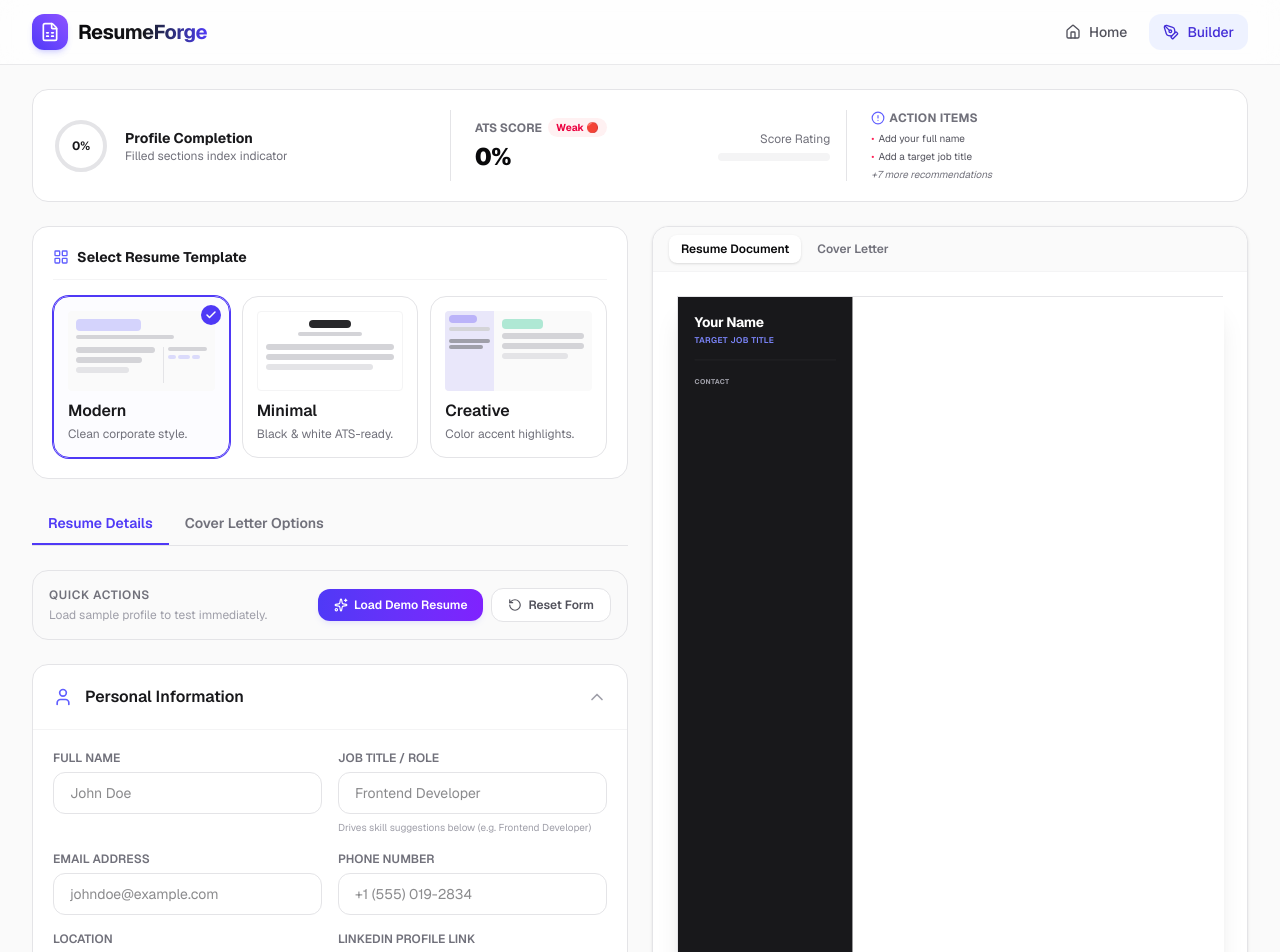
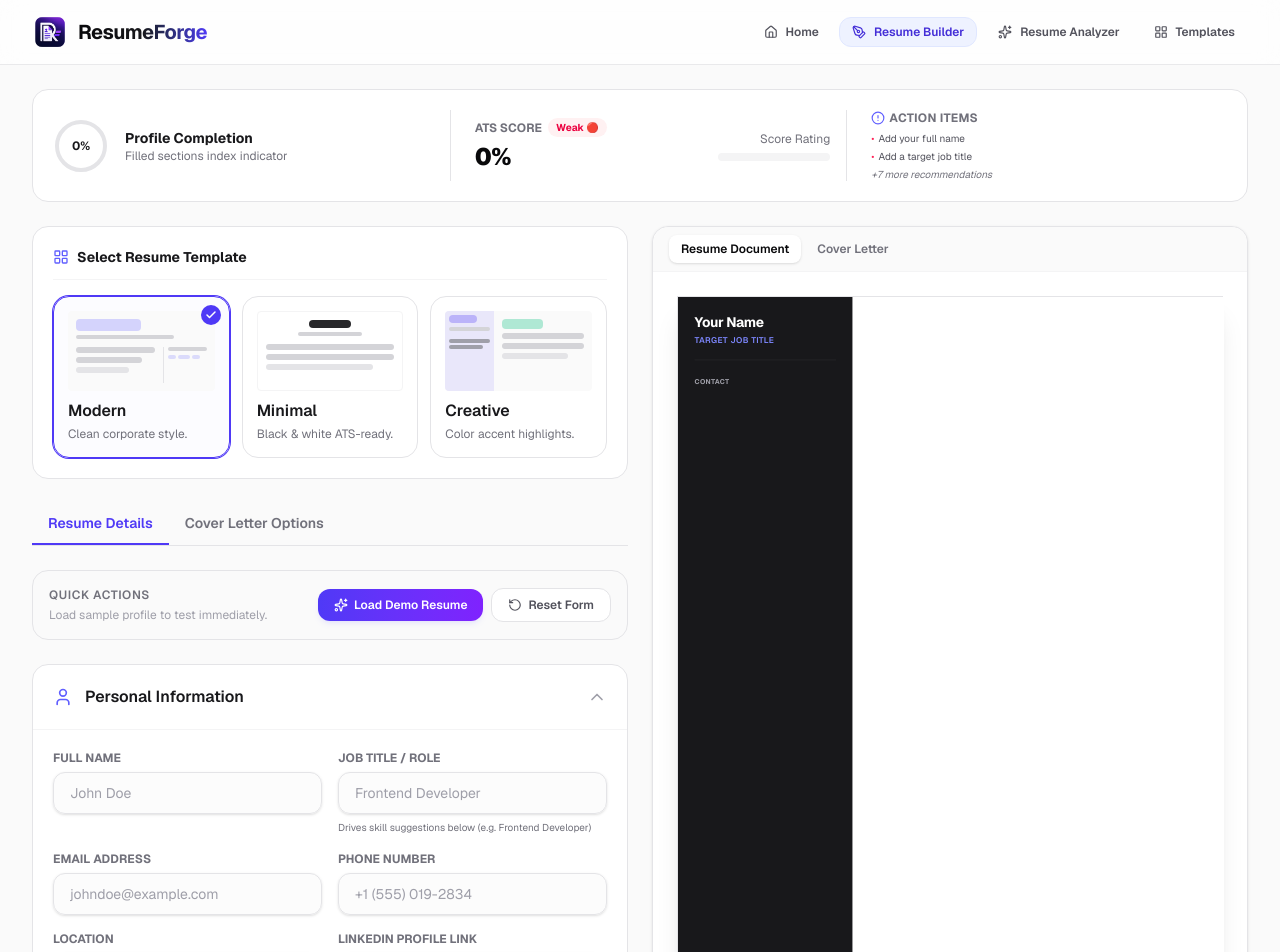
Before and after one commit to RiteshDev99/ResumeForge, a Next.js app: page /builder in a window 1280 px wide. Shown: the top 952 px of the page. Built offline with nearby package versions, Linux system fonts and the light colour scheme.

Commit message:
enhance styling and accessibility of form components

```diff
--- a/components/Navbar.tsx
+++ b/components/Navbar.tsx
@@ -2,8 +2,9 @@
 
 import React from 'react';
 import Link from 'next/link';
+import Image from 'next/image';
 import { usePathname } from 'next/navigation';
-import { FileSpreadsheet, Home, PenTool } from 'lucide-react';
+import { Home, PenTool, Sparkles, LayoutGrid } from 'lucide-react';
 
 export default function Navbar() {
   const pathname = usePathname();
@@ -13,10 +14,14 @@ export default function Navbar() {
       <div className="mx-auto flex h-16 max-w-7xl items-center justify-between px-4 sm:px-6 lg:px-8">
         {/* Logo */}
         <Link href="/" className="flex items-center gap-2.5 group">
-          <div className="flex h-9 w-9 items-center justify-center rounded-xl bg-gradient-to-tr from-indigo-600 to-violet-500 text-white shadow-md shadow-indigo-500/20 transition-all duration-300 group-hover:scale-105">
-            <FileSpreadsheet className="h-5 w-5" />
-          </div>
-          <span className="bg-gradient-to-r from-zinc-950 via-zinc-900 to-indigo-600 bg-clip-text text-xl font-bold tracking-tight text-transparent dark:from-white dark:via-zinc-200 dark:to-indigo-400">
+          <Image
+            src="/images/icon/logo.png"
+            alt="ResumeForge Logo"
+            width={36}
+            height={36}
+            className="object-contain transition-all duration-300 group-hover:scale-105"
+          />
+          <span className="hidden min-[400px]:inline bg-gradient-to-r from-zinc-950 via-zinc-900 to-indigo-600 bg-clip-text text-xl font-bold tracking-tight text-transparent dark:from-white dark:via-zinc-200 dark:to-indigo-400">
             ResumeForge
           </span>
         </Link>
@@ -25,25 +30,50 @@ export default function Navbar() {
         <nav className="flex items-center gap-1 sm:gap-2">
           <Link
             href="/"
-            className={`flex items-center gap-2 rounded-xl px-3.5 py-2 text-sm font-medium transition-all duration-200 ${
+            className={`flex items-center gap-2 rounded-xl px-3 py-1.5 text-xs font-semibold transition-all duration-200 ${
               pathname === '/'
-                ? 'bg-zinc-100 text-zinc-900 dark:bg-zinc-800 dark:text-white'
+                ? 'bg-zinc-150 text-zinc-900 dark:bg-zinc-800 dark:text-white'
                 : 'text-zinc-600 hover:bg-zinc-50 hover:text-zinc-950 dark:text-zinc-400 dark:hover:bg-zinc-900 dark:hover:text-zinc-50'
             }`}
           >
-            <Home className="h-4 w-4" />
-            <span className="hidden sm:inline">Home</span>
+            <Home className="h-3.5 w-3.5" />
+            <span className="hidden md:inline">Home</span>
           </Link>
           <Link
             href="/builder"
-            className={`flex items-center gap-2 rounded-xl px-3.5 py-2 text-sm font-medium transition-all duration-200 ${
+            className={`flex items-center gap-2 rounded-xl px-3 py-1.5 text-xs font-semibold transition-all duration-200 ${
               pathname?.startsWith('/builder')
-                ? 'bg-indigo-50 text-indigo-700 dark:bg-indigo-950/40 dark:text-indigo-300'
-                : 'text-zinc-600 hover:bg-zinc-50 hover:text-zinc-950 dark:text-zinc-400 dark:hover:bg-zinc-900 dark:hover:text-zinc-50'
+                ? 'bg-indigo-50 text-indigo-700 dark:bg-indigo-950/40 dark:text-indigo-300 border border-indigo-100 dark:border-indigo-900/50'
+                : 'border border-transparent text-zinc-600 hover:bg-zinc-50 hover:text-zinc-950 dark:text-zinc-400 dark:hover:bg-zinc-900 dark:hover:text-zinc-50'
             }`}
+            title="Resume Builder"
           >
-            <PenTool className="h-4 w-4" />
-            <span>Builder</span>
+            <PenTool className="h-3.5 w-3.5" />
+            <span className="hidden sm:inline">Resume Builder</span>
+          </Link>
+          <Link
+            href="/analyzer"
+            className={`flex items-center gap-2 rounded-xl px-3 py-1.5 text-xs font-semibold transition-all duration-200 ${
+              pathname?.startsWith('/analyzer')
+                ? 'bg-indigo-50 text-indigo-700 dark:bg-indigo-950/40 dark:text-indigo-300 border border-indigo-100 dark:border-indigo-900/50'
+                : 'border border-transparent text-zinc-600 hover:bg-zinc-50 hover:text-zinc-950 dark:text-zinc-400 dark:hover:bg-zinc-900 dark:hover:text-zinc-50'
+            }`}
+            title="Resume Analyzer"
+          >
+            <Sparkles className="h-3.5 w-3.5" />
+            <span className="hidden sm:inline">Resume Analyzer</span>
+          </Link>
+          <Link
+            href="/templates"
+            className={`flex items-center gap-2 rounded-xl px-3 py-1.5 text-xs font-semibold transition-all duration-200 ${
+              pathname?.startsWith('/templates')
+                ? 'bg-indigo-50 text-indigo-700 dark:bg-indigo-950/40 dark:text-indigo-300 border border-indigo-100 dark:border-indigo-900/50'
+                : 'border border-transparent text-zinc-600 hover:bg-zinc-50 hover:text-zinc-950 dark:text-zinc-400 dark:hover:bg-zinc-900 dark:hover:text-zinc-50'
+            }`}
+            title="Templates"
+          >
+            <LayoutGrid className="h-3.5 w-3.5" />
+            <span className="hidden sm:inline">Templates</span>
           </Link>
         </nav>
       </div>
--- a/components/form-sections/PersonalInfoForm.tsx
+++ b/components/form-sections/PersonalInfoForm.tsx
@@ -12,84 +12,84 @@ export default function PersonalInfoForm({ data, onChange }: PersonalInfoFormPro
   return (
     <div className="grid grid-cols-1 sm:grid-cols-2 gap-4">
       <div className="flex flex-col gap-1.5">
-        <label className="text-xs font-semibold text-zinc-500 uppercase">Full Name</label>
+        <label className="text-xs font-bold text-zinc-500 dark:text-zinc-400 uppercase">Full Name</label>
         <input
           type="text"
           placeholder="John Doe"
           value={data.fullName}
           onChange={(e) => onChange('fullName', e.target.value)}
-          className="rounded-xl border border-zinc-200 bg-transparent px-4 py-2.5 text-sm text-zinc-900 outline-none focus:border-indigo-500 focus:ring-1 focus:ring-indigo-500 dark:border-zinc-800 dark:text-white"
+          className="rounded-xl border border-zinc-200 bg-zinc-50/50 dark:bg-zinc-900/20 px-4 py-2.5 text-sm text-zinc-900 placeholder-zinc-400 dark:placeholder-zinc-500 outline-none focus:bg-white dark:focus:bg-zinc-900/50 focus:border-indigo-500 focus:ring-2 focus:ring-indigo-500/10 dark:border-zinc-800 dark:text-white dark:focus:border-indigo-400 dark:focus:ring-indigo-400/10 transition-all duration-200 shadow-sm"
         />
       </div>
       <div className="flex flex-col gap-1.5">
-        <label className="text-xs font-semibold text-zinc-500 uppercase">Job Title / Role</label>
+        <label className="text-xs font-bold text-zinc-500 dark:text-zinc-400 uppercase">Job Title / Role</label>
         <input
           type="text"
           placeholder="Frontend Developer"
           value={data.title}
           onChange={(e) => onChange('title', e.target.value)}
-          className="rounded-xl border border-zinc-200 bg-transparent px-4 py-2.5 text-sm text-zinc-900 outline-none focus:border-indigo-500 focus:ring-1 focus:ring-indigo-500 dark:border-zinc-800 dark:text-white"
+          className="rounded-xl border border-zinc-200 bg-zinc-50/50 dark:bg-zinc-900/20 px-4 py-2.5 text-sm text-zinc-900 placeholder-zinc-400 dark:placeholder-zinc-500 outline-none focus:bg-white dark:focus:bg-zinc-900/50 focus:border-indigo-500 focus:ring-2 focus:ring-indigo-500/10 dark:border-zinc-800 dark:text-white dark:focus:border-indigo-400 dark:focus:ring-indigo-400/10 transition-all duration-200 shadow-sm"
         />
-        <p className="text-[10px] text-zinc-400">Drives skill suggestions below (e.g. Frontend Developer)</p>
+        <p className="text-[10px] text-zinc-500 dark:text-zinc-450">Drives skill suggestions below (e.g. Frontend Developer)</p>
       </div>
       <div className="flex flex-col gap-1.5">
-        <label className="text-xs font-semibold text-zinc-500 uppercase">Email Address</label>
+        <label className="text-xs font-bold text-zinc-500 dark:text-zinc-400 uppercase">Email Address</label>
         <input
           type="email"
           placeholder="johndoe@example.com"
           value={data.email}
           onChange={(e) => onChange('email', e.target.value)}
-          className="rounded-xl border border-zinc-200 bg-transparent px-4 py-2.5 text-sm text-zinc-900 outline-none focus:border-indigo-500 focus:ring-1 focus:ring-indigo-500 dark:border-zinc-800 dark:text-white"
+          className="rounded-xl border border-zinc-200 bg-zinc-50/50 dark:bg-zinc-900/20 px-4 py-2.5 text-sm text-zinc-900 placeholder-zinc-400 dark:placeholder-zinc-500 outline-none focus:bg-white dark:focus:bg-zinc-900/50 focus:border-indigo-500 focus:ring-2 focus:ring-indigo-500/10 dark:border-zinc-800 dark:text-white dark:focus:border-indigo-400 dark:focus:ring-indigo-400/10 transition-all duration-200 shadow-sm"
         />
       </div>
       <div className="flex flex-col gap-1.5">
-        <label className="text-xs font-semibold text-zinc-500 uppercase">Phone Number</label>
+        <label className="text-xs font-bold text-zinc-500 dark:text-zinc-400 uppercase">Phone Number</label>
         <input
           type="tel"
           placeholder="+1 (555) 019-2834"
           value={data.phone}
           onChange={(e) => onChange('phone', e.target.value)}
-          className="rounded-xl border border-zinc-200 bg-transparent px-4 py-2.5 text-sm text-zinc-900 outline-none focus:border-indigo-500 focus:ring-1 focus:ring-indigo-500 dark:border-zinc-800 dark:text-white"
+          className="rounded-xl border border-zinc-200 bg-zinc-50/50 dark:bg-zinc-900/20 px-4 py-2.5 text-sm text-zinc-900 placeholder-zinc-400 dark:placeholder-zinc-500 outline-none focus:bg-white dark:focus:bg-zinc-900/50 focus:border-indigo-500 focus:ring-2 focus:ring-indigo-500/10 dark:border-zinc-800 dark:text-white dark:focus:border-indigo-400 dark:focus:ring-indigo-400/10 transition-all duration-200 shadow-sm"
         />
       </div>
       <div className="flex flex-col gap-1.5">
-        <label className="text-xs font-semibold text-zinc-500 uppercase">Location</label>
+        <label className="text-xs font-bold text-zinc-500 dark:text-zinc-400 uppercase">Location</label>
         <input
           type="text"
           placeholder="New York, NY"
           value={data.location}
           onChange={(e) => onChange('location', e.target.value)}
-          className="rounded-xl border border-zinc-200 bg-transparent px-4 py-2.5 text-sm text-zinc-900 outline-none focus:border-indigo-500 focus:ring-1 focus:ring-indigo-500 dark:border-zinc-800 dark:text-white"
+          className="rounded-xl border border-zinc-200 bg-zinc-50/50 dark:bg-zinc-900/20 px-4 py-2.5 text-sm text-zinc-900 placeholder-zinc-400 dark:placeholder-zinc-500 outline-none focus:bg-white dark:focus:bg-zinc-900/50 focus:border-indigo-500 focus:ring-2 focus:ring-indigo-500/10 dark:border-zinc-800 dark:text-white dark:focus:border-indigo-400 dark:focus:ring-indigo-400/10 transition-all duration-200 shadow-sm"
         />
       </div>
       <div className="flex flex-col gap-1.5">
-        <label className="text-xs font-semibold text-zinc-500 uppercase">LinkedIn Profile Link</label>
+        <label className="text-xs font-bold text-zinc-500 dark:text-zinc-400 uppercase">LinkedIn Profile Link</label>
         <input
           type="text"
           placeholder="linkedin.com/in/johndoe"
           value={data.linkedin}
           onChange={(e) => onChange('linkedin', e.target.value)}
-          className="rounded-xl border border-zinc-200 bg-transparent px-4 py-2.5 text-sm text-zinc-900 outline-none focus:border-indigo-500 focus:ring-1 focus:ring-indigo-500 dark:border-zinc-800 dark:text-white"
+          className="rounded-xl border border-zinc-200 bg-zinc-50/50 dark:bg-zinc-900/20 px-4 py-2.5 text-sm text-zinc-900 placeholder-zinc-400 dark:placeholder-zinc-500 outline-none focus:bg-white dark:focus:bg-zinc-900/50 focus:border-indigo-500 focus:ring-2 focus:ring-indigo-500/10 dark:border-zinc-800 dark:text-white dark:focus:border-indigo-400 dark:focus:ring-indigo-400/10 transition-all duration-200 shadow-sm"
         />
       </div>
       <div className="flex flex-col gap-1.5">
-        <label className="text-xs font-semibold text-zinc-500 uppercase">GitHub Profile Link</label>
+        <label className="text-xs font-bold text-zinc-500 dark:text-zinc-400 uppercase">GitHub Profile Link</label>
         <input
           type="text"
           placeholder="github.com/johndoe"
           value={data.github}
           onChange={(e) => onChange('github', e.target.value)}
-          className="rounded-xl border border-zinc-200 bg-transparent px-4 py-2.5 text-sm text-zinc-900 outline-none focus:border-indigo-500 focus:ring-1 focus:ring-indigo-500 dark:border-zinc-800 dark:text-white"
+          className="rounded-xl border border-zinc-200 bg-zinc-50/50 dark:bg-zinc-900/20 px-4 py-2.5 text-sm text-zinc-900 placeholder-zinc-400 dark:placeholder-zinc-500 outline-none focus:bg-white dark:focus:bg-zinc-900/50 focus:border-indigo-500 focus:ring-2 focus:ring-indigo-500/10 dark:border-zinc-800 dark:text-white dark:focus:border-indigo-400 dark:focus:ring-indigo-400/10 transition-all duration-200 shadow-sm"
         />
       </div>
       <div className="flex flex-col gap-1.5">
-        <label className="text-xs font-semibold text-zinc-500 uppercase">Portfolio Website</label>
+        <label className="text-xs font-bold text-zinc-500 dark:text-zinc-400 uppercase">Portfolio Website</label>
         <input
           type="text"
           placeholder="johndoe.dev"
           value={data.portfolio}
           onChange={(e) => onChange('portfolio', e.target.value)}
-          className="rounded-xl border border-zinc-200 bg-transparent px-4 py-2.5 text-sm text-zinc-900 outline-none focus:border-indigo-500 focus:ring-1 focus:ring-indigo-500 dark:border-zinc-800 dark:text-white"
+          className="rounded-xl border border-zinc-200 bg-zinc-50/50 dark:bg-zinc-900/20 px-4 py-2.5 text-sm text-zinc-900 placeholder-zinc-400 dark:placeholder-zinc-500 outline-none focus:bg-white dark:focus:bg-zinc-900/50 focus:border-indigo-500 focus:ring-2 focus:ring-indigo-500/10 dark:border-zinc-800 dark:text-white dark:focus:border-indigo-400 dark:focus:ring-indigo-400/10 transition-all duration-200 shadow-sm"
         />
       </div>
     </div>
--- a/components/templates/MinimalTemplate.tsx
+++ b/components/templates/MinimalTemplate.tsx
@@ -53,7 +53,7 @@ export default function MinimalTemplate({ data, skillList }: MinimalTemplateProp
               <div key={exp.id} className="flex flex-col gap-0.5">
                 <div className="flex items-center justify-between text-[10px] font-bold">
                   <span>{exp.role} — {exp.company}</span>
-                  <span className="font-normal text-zinc-500">{exp.duration}</span>
+                  <span className="font-normal text-zinc-600">{exp.duration}</span>
                 </div>
                 {exp.description && (
                   <p className="text-[9.5px] leading-normal text-zinc-700 whitespace-pre-line">
@@ -114,7 +114,7 @@ export default function MinimalTemplate({ data, skillList }: MinimalTemplateProp
                 <div key={edu.id} className="text-[9.5px]">
                   <div className="font-bold">{edu.degree}</div>
                   <div className="text-zinc-600">{edu.college} ({edu.year})</div>
-                  {edu.cgpa && <div className="text-[9px] text-zinc-500">GPA: {edu.cgpa}</div>}
+                  {edu.cgpa && <div className="text-[9px] text-zinc-600">GPA: {edu.cgpa}</div>}
                 </div>
               ))}
             </div>
--- a/components/templates/ModernTemplate.tsx
+++ b/components/templates/ModernTemplate.tsx
@@ -163,7 +163,7 @@ export default function ModernTemplate({ data, skillList }: ModernTemplateProps)
                       <h4 className="text-xs font-bold text-zinc-900">{exp.role}</h4>
                       <span className="text-[10px] font-medium text-zinc-500">{exp.company}</span>
                     </div>
-                    <span className="text-[10px] font-medium text-zinc-400">{exp.duration}</span>
+                    <span className="text-[10px] font-medium text-zinc-500">{exp.duration}</span>
                   </div>
                   {exp.description && (
                     <p className="text-[10px] leading-normal text-zinc-600 whitespace-pre-line">
@@ -189,7 +189,7 @@ export default function ModernTemplate({ data, skillList }: ModernTemplateProps)
                     <h4 className="text-xs font-bold text-zinc-900 flex items-center gap-1">
                       {proj.name}
                       {proj.githubLink && (
-                        <span className="text-[9px] font-normal text-zinc-400 flex items-center">
+                        <span className="text-[9px] font-normal text-zinc-500 flex items-center">
                           ({proj.githubLink})
                         </span>
                       )}
```
